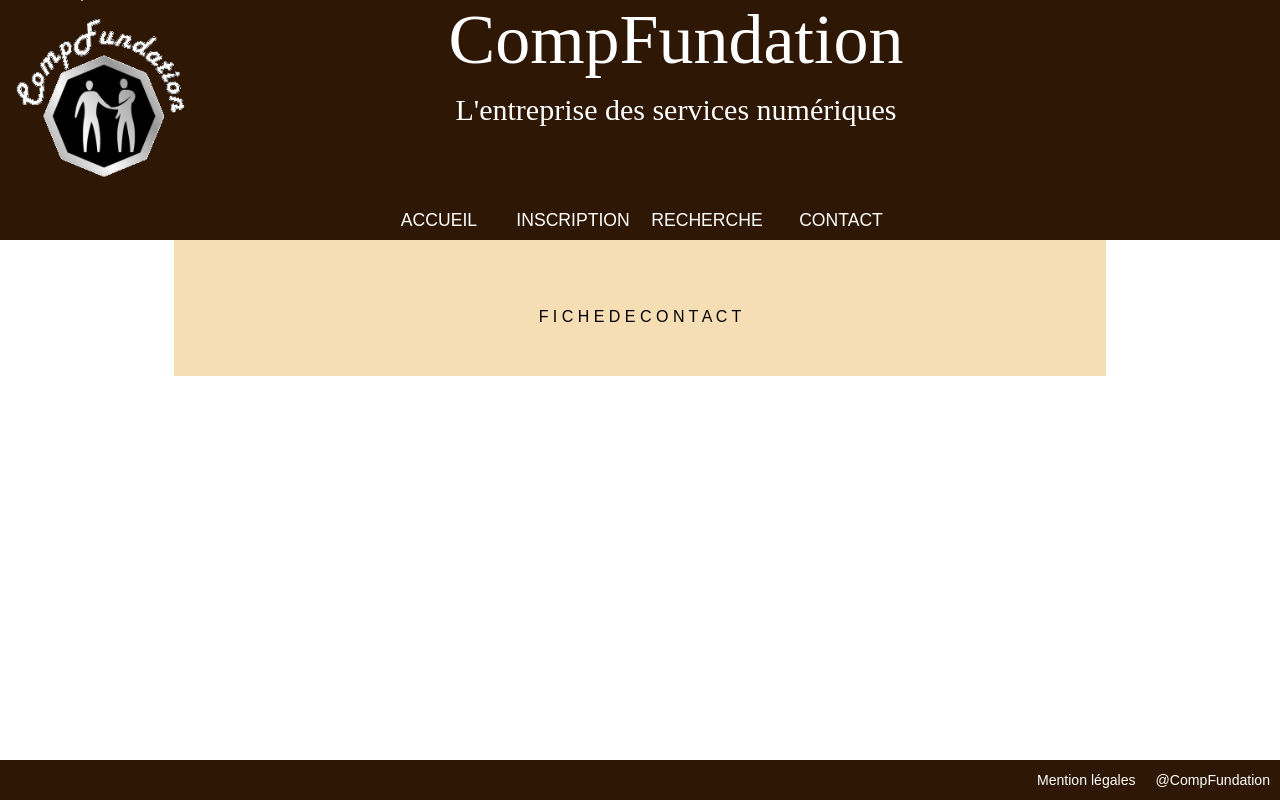
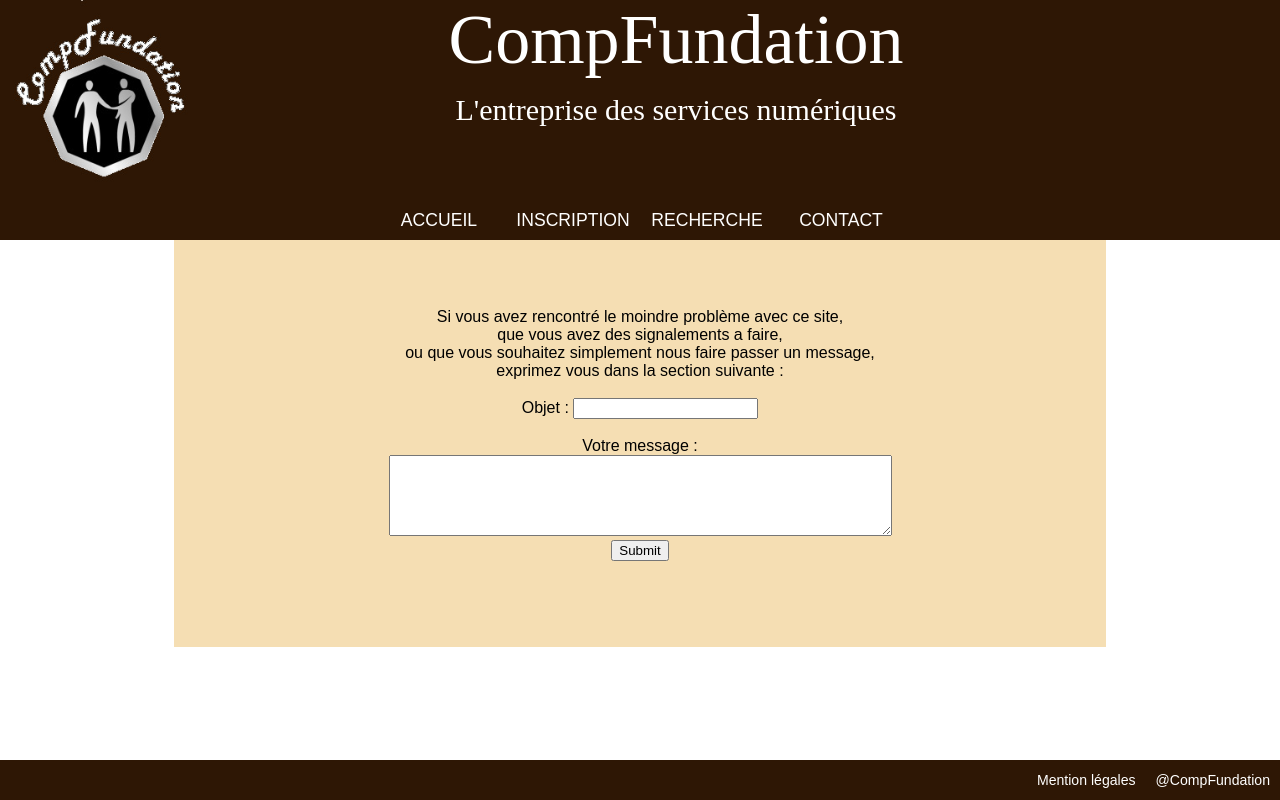
Before and after one commit to krisdeves/PHPMYSQL, a PHP site: page /contact.php in a window 1280 px wide. Run offline with PHP 8.4, Linux system fonts and the light colour scheme; some libraries are stand-ins or nearby versions; some web fonts are replaced.

Commit message:
Update contact.php

```diff
--- a/contact.php
+++ b/contact.php
@@ -1,3 +1,5 @@
+<?php ini_set('display_errors', 1); ?>
+
 <!DOCTYPE html>
 
 <html>
@@ -43,14 +45,44 @@
                 <li class="menu">
                     <a href="contact.php">CONTACT</a>
                 </li>
-
             </ul>
         </nav>
 
         <div id="corp">
             <br/>
 
-            F I C H E    D E    C O N T A C T
+            <form method="post" action="">
+                <p>
+                    Si vous avez rencontré le moindre problème avec ce site,
+                    <br/>que vous avez des signalements a faire,
+                    <br/>ou que vous souhaitez simplement nous faire passer un message,
+                    <br/>exprimez vous dans la section suivante :
+                </p>
+                <br/>
+                Objet : <input type="text" name="sujet"/>
+                <br/>
+                <br/>
+                <p>Votre message :</p>
+                <textarea name="message" rows="5" cols="60"></textarea>
+                <br/>
+                <input type="submit"/>
+            </form>
+            <br/>
+
+            <?php
+            if (isset($_POST['sujet']) and isset($_POST['message']))
+            {
+                $destinataire = 'tristan.pinaudeau@epsi.fr';
+                if (mail($destinataire, $_POST['sujet'], $_POST['message']))
+                {
+                    print('<p>Le message bien envoyé !</p>');
+                }
+                else
+                {
+                    print('<p>Une erreur s\'est produite, veuillez bien remplir les deux champs.</p>');
+                }
+            }
+            ?>
 
             <br/>
         </div>
```
